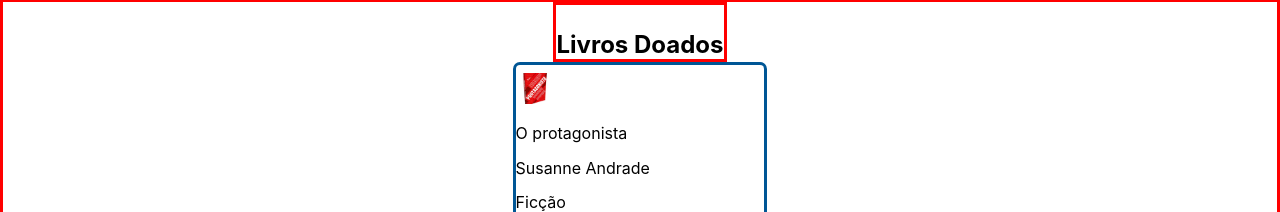
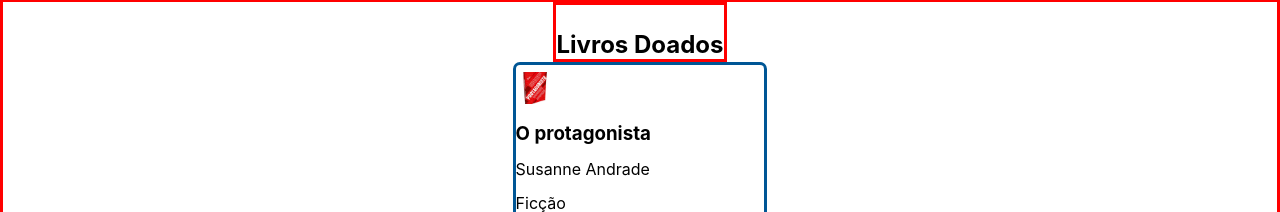
Before and after one commit to talli04/desafiofinal, a React (Vite) app: page /livrosdoados in a window 1280 px wide. Shown: the part 161-373 px from the top of the page. Built offline with nearby package versions, Linux system fonts and the light colour scheme.

Commit message:
Atualizar o LivrosDoados.jsx

```diff
--- a/src/pages/livrosDoados/LivrosDoados.jsx
+++ b/src/pages/livrosDoados/LivrosDoados.jsx
@@ -7,7 +7,7 @@ export default function LivrosDoados(){
             <h2>Livros Doados</h2>
         <nav>
             <a href=""><img src={livro} alt="" /></a>
-            <p>O protagonista</p>
+            <h3>O protagonista</h3>
             <p>Susanne Andrade</p>
             <p>Ficção</p>
         </nav>
```
